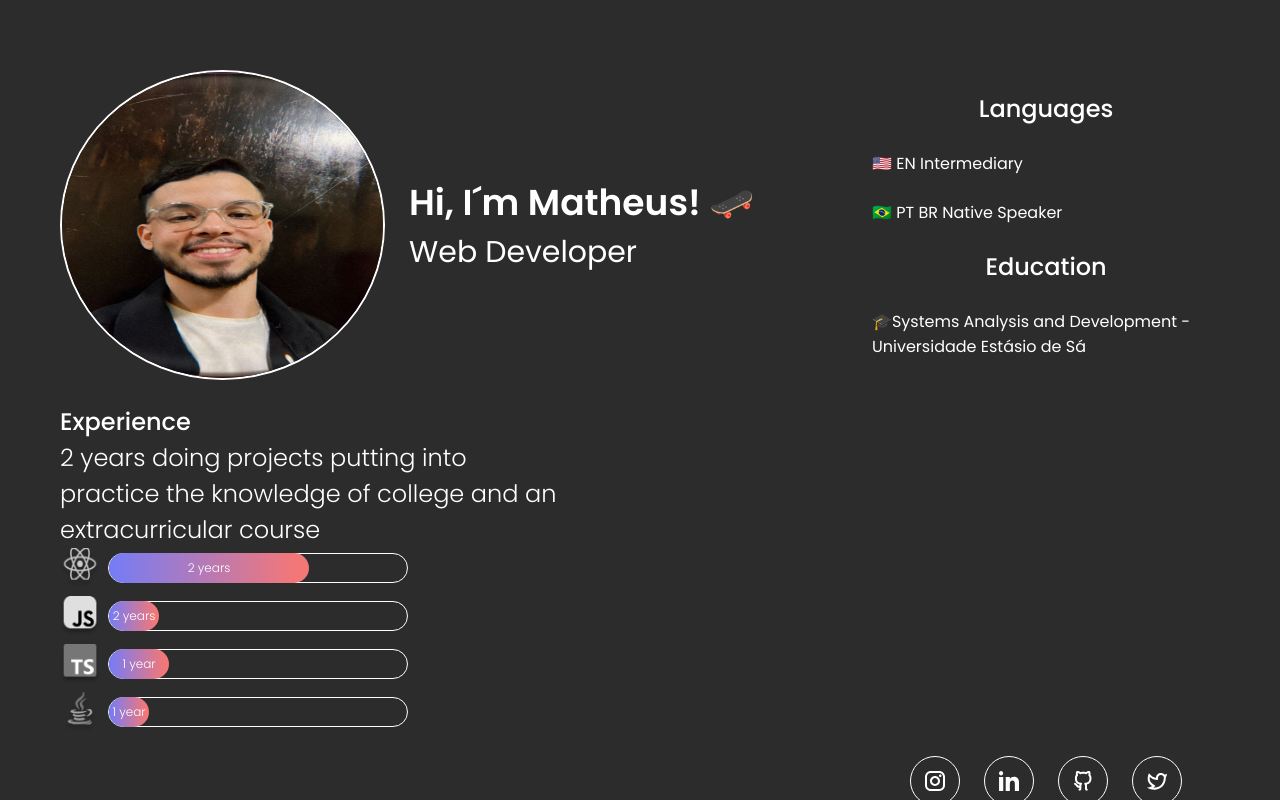
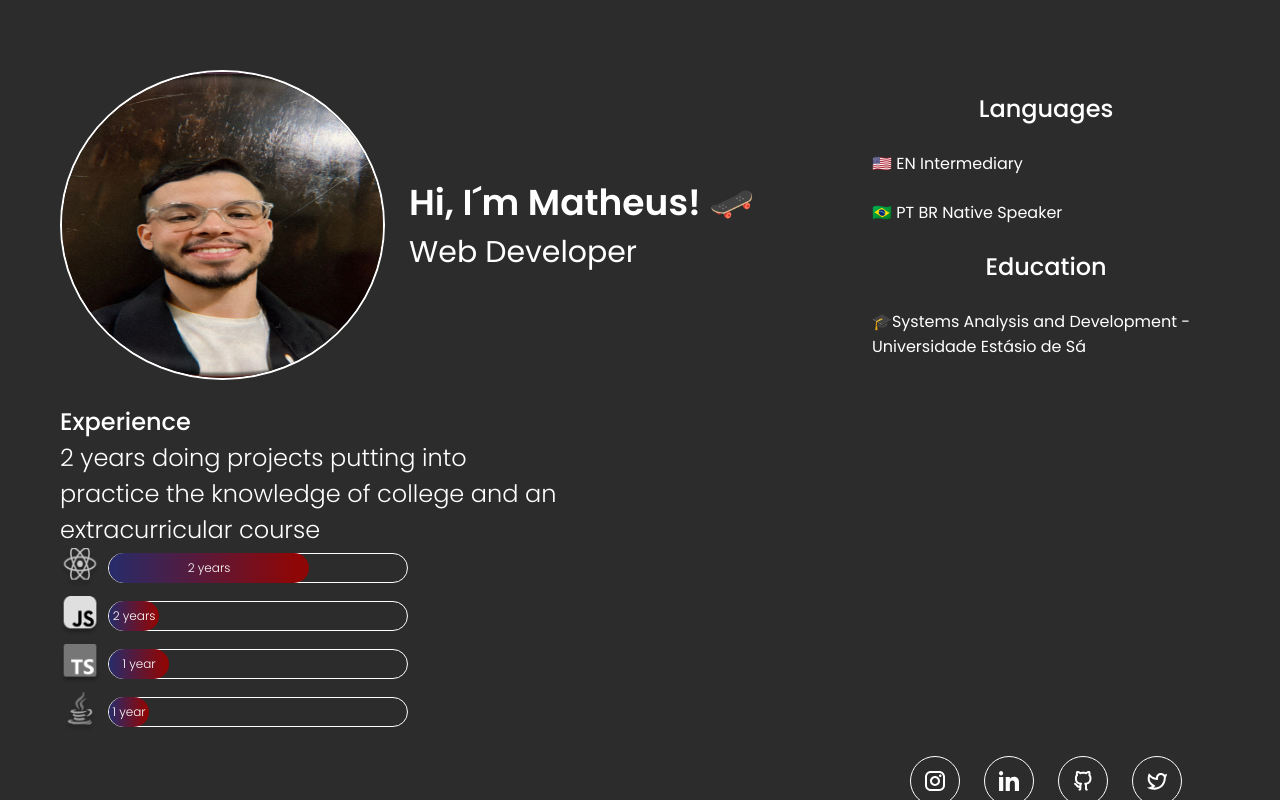
Before and after one commit to mtlouzada/my-portfolio, a Next.js app: page / in a window 1280 px wide. Built offline with nearby package versions, Linux system fonts and the light colour scheme.

Commit message:
feat: background button color update

```diff
--- a/src/app/components/experience/experience.scss
+++ b/src/app/components/experience/experience.scss
@@ -53,8 +53,8 @@
 
                 border-radius: 24px;
                 height: 30px;
-                border: 2px solid linear-gradient(90deg, #777cF4 2.62%, #F47777 93.38%);
-                background: linear-gradient(90deg, #777cF4 2.62%, #F47777 93.38%);
+                border: 2px solid linear-gradient(90deg, #292b68 2.62%, #8f0606 93.38%);
+                background: linear-gradient(90deg, #292b68 2.62%, #8f0606 93.38%);
 
                 color: var(--text-primary);
                 font-weight: 300;
--- a/src/app/styles/home.scss
+++ b/src/app/styles/home.scss
@@ -21,7 +21,7 @@
         width: 100%;
     }
     .btn-primary {
-        background: linear-gradient(90deg, #777cF4 2.62%, #F47777 93.38%);
+        background: linear-gradient(90deg, #292b68 2.62%, #8f0606 93.38%);
         border-radius: 24px;
         width: 325px;
         padding: 12px;
```
